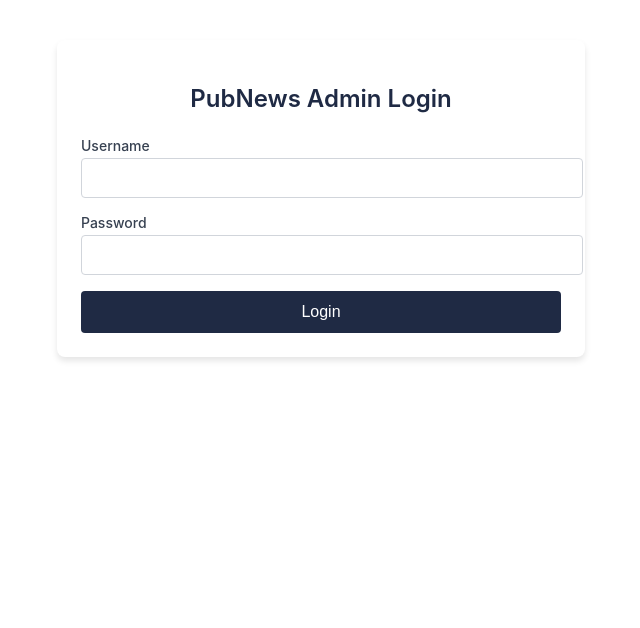
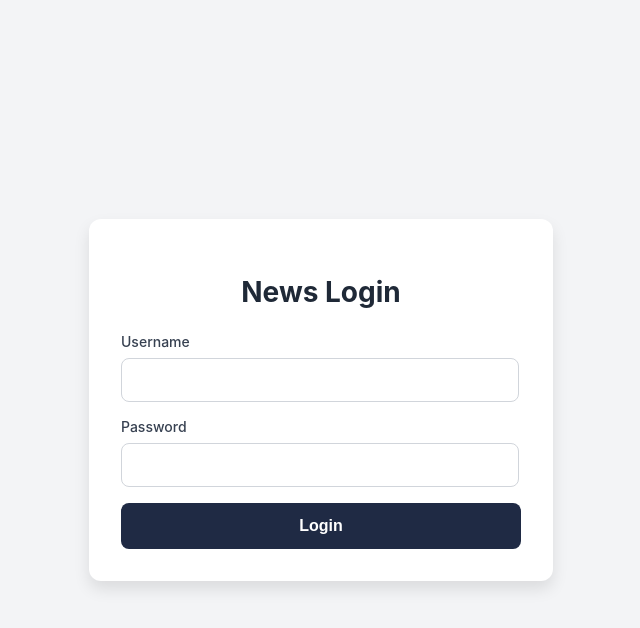
Before and after one commit to prameshk7/NewsApp, a React (Create React App) app in the folder newsfront/: page /login in a window 1280 px wide. Shown: the top 628 px of the page, without its empty margins (319-959 px from the left). Built offline with nearby package versions, Linux system fonts and the light colour scheme.

Commit message:
Implemented tinymce as text editor

```diff
--- a/newsfront/package.json
+++ b/newsfront/package.json
@@ -7,6 +7,7 @@
     "@testing-library/jest-dom": "^6.6.3",
     "@testing-library/react": "^16.3.0",
     "@testing-library/user-event": "^13.5.0",
+    "@tinymce/tinymce-react": "^6.2.1",
     "axios": "^1.10.0",
     "react": "^19.1.0",
     "react-dom": "^19.1.0",
--- a/newsfront/src/App.js
+++ b/newsfront/src/App.js
@@ -3,6 +3,7 @@ import { BrowserRouter as Router, Routes, Route, Navigate, useNavigate } from 'r
 import Login from './components/login';
 import PubNewsDashboard from './components/pubNewsDashboard';
 import axios from 'axios';
+import { Editor } from '@tinymce/tinymce-react';
 
 const AppContent = () => {
   const [user, setUser] = useState(null);
@@ -40,6 +41,8 @@ const AppContent = () => {
       )}
       <Route path="*" element={!user ? <Navigate to="/login" replace /> : <Navigate to="/dashboard/news" replace />} />
     </Routes>
+
+
   );
 };
 
--- a/newsfront/src/components/adverts.jsx
+++ b/newsfront/src/components/adverts.jsx
@@ -13,7 +13,10 @@ function Advert({ user }) {
     setLoading(true);
     axios.get('http://localhost:8000/api/v1/adverts/', {
       headers: { Authorization: `Token ${user.token}` }
-    }).then(response => setAdverts(response.data))
+    }).then(response => {
+      console.log('Advert data on fetch:', response.data); // Debug: Check media array on every fetch
+      setAdverts(response.data);
+    })
       .catch(err => setError('Failed to fetch adverts.'))
       .finally(() => setLoading(false));
   }, [user.token]);
@@ -83,6 +86,24 @@ function Advert({ user }) {
     }
   };
 
+  // Function to determine media type and return appropriate tag
+  const renderMedia = (filePath) => {
+    const extension = filePath.split('.').pop().toLowerCase();
+    const src = `http://localhost:8000${filePath}`;
+
+    if (['jpg', 'jpeg', 'png', 'gif'].includes(extension)) {
+      return <img src={src} alt="Advert media" style={{ width: '50px', marginLeft: '10px' }} />;
+    } else if (['mp4', 'webm', 'ogg'].includes(extension)) {
+      return (
+        <video controls style={{ width: '50px', marginLeft: '10px' }}>
+          <source src={src} type={`video/${extension}`} />
+          Your browser does not support the video tag.
+        </video>
+      );
+    }
+    return null; // Unsupported type
+  };
+
   return (
     <div style={{ padding: '24px', backgroundColor: '#F9FAFB', minHeight: 'calc(100vh - 64px)' }}>
       <h2 style={{ fontSize: '24px', fontWeight: '600', color: '#1F2A44', marginBottom: '24px' }}>Advert Management</h2>
@@ -135,7 +156,7 @@ function Advert({ user }) {
             {adverts.map(advert => (
               <li key={advert.id} style={{ padding: '8px', marginBottom: '8px', backgroundColor: '#F9FAFB', borderRadius: '4px', display: 'flex', justifyContent: 'space-between', alignItems: 'center' }}>
                 <div>
-                  {advert.ad_name} {advert.media && advert.media.length > 0 && advert.media[0].file && <img src={`/media/${advert.media[0].file}`} alt={advert.ad_name} style={{ width: '50px', marginLeft: '10px' }} />}
+                  {advert.ad_name} {advert.media && advert.media.length > 0 && renderMedia(advert.media[0].file)}
                 </div>
                 <div>
                   <button onClick={() => handleEdit(advert)} style={{ color: '#2563EB', border: 'none', background: 'none', cursor: 'pointer', marginRight: '10px' }}>Edit</button>
--- a/newsfront/src/components/login.jsx
+++ b/newsfront/src/components/login.jsx
@@ -13,25 +13,20 @@ function Login({ setUser, navigate }) {
       return;
     }
     setLoading(true);
-    setError(''); // Clear previous errors
+    setError('');
     try {
-      console.log('Sending login request with:', credentials); // Debug log
       const response = await axios.post('http://localhost:8000/api/v1/login/', credentials, {
         headers: { 'Content-Type': 'application/json' },
       });
-      console.log('Received response:', response.data); // Debug log
       const { token, message } = response.data;
       if (!token || message !== 'Login successful') {
         throw new Error('Invalid login response: token or message missing/incorrect');
       }
-      console.log('Login successful, setting user and token'); // Debug log
       localStorage.setItem('token', token);
       localStorage.setItem('username', credentials.username);
       setUser({ username: credentials.username, token });
-      console.log('Navigating to /dashboard/news'); // Debug log
-      navigate('/dashboard/news'); // Use navigate instead of window.location.href
+      navigate('/dashboard/news');
     } catch (err) {
-      console.error('Login error details:', err.response?.data || err.message); // Detailed error log
       const errorMsg = err.response?.data?.error || err.response?.data?.message || 'Login failed. Please check your credentials.';
       setError(errorMsg);
     } finally {
@@ -41,27 +36,33 @@ function Login({ setUser, navigate }) {
 
   return (
     <div style={{
-      maxWidth: '480px',
-      margin: '40px auto',
-      padding: '24px',
+      display: 'flex',
+      justifyContent: 'center',
+      alignItems: 'center',
+      height: '100vh',
+      backgroundColor: '#F3F4F6',
+    }}>
+      <div style={{
+        width: '100%',
+        maxWidth: '400px',
+        padding: '32px',
         backgroundColor: '#FFFFFF',
-      boxShadow: '0 4px 6px rgba(0, 0, 0, 0.1)',
-      borderRadius: '8px',
-      position: 'relative',
+        boxShadow: '0 8px 16px rgba(0, 0, 0, 0.1)',
+        borderRadius: '12px',
       }}>
         <h2 style={{
-        fontSize: '24px',
-        fontWeight: '600',
-        color: '#1F2A44',
+          fontSize: '28px',
+          fontWeight: '700',
+          color: '#1F2937',
           marginBottom: '24px',
-        textAlign: 'center'
-      }}>PubNews Admin Login</h2>
+          textAlign: 'center',
+        }}>News Login</h2>
         {error && (
           <div style={{
             backgroundColor: '#FEE2E2',
             color: '#DC2626',
-          padding: '8px 16px',
-          borderRadius: '4px',
+            padding: '12px',
+            borderRadius: '8px',
             marginBottom: '16px',
             textAlign: 'center',
             fontSize: '14px',
@@ -75,20 +76,20 @@ function Login({ setUser, navigate }) {
               fontSize: '14px',
               fontWeight: '500',
               color: '#374151',
-            marginBottom: '4px',
-            display: 'block'
+              marginBottom: '8px',
+              display: 'block',
             }}>Username</label>
             <input
               type="text"
               value={credentials.username}
               onChange={(e) => setCredentials({ ...credentials, username: e.target.value })}
               style={{
-              width: '100%',
-              padding: '10px',
+                width: '93%',
+                padding: '12px',
                 border: '1px solid #D1D5DB',
-              borderRadius: '4px',
+                borderRadius: '8px',
                 fontSize: '16px',
-              color: '#1F2A44',
+                color: '#1F2937',
                 transition: 'border-color 0.3s ease',
               }}
               onFocus={(e) => (e.target.style.borderColor = '#4B5563')}
@@ -102,20 +103,20 @@ function Login({ setUser, navigate }) {
               fontSize: '14px',
               fontWeight: '500',
               color: '#374151',
-            marginBottom: '4px',
-            display: 'block'
+              marginBottom: '8px',
+              display: 'block',
             }}>Password</label>
             <input
               type="password"
               value={credentials.password}
               onChange={(e) => setCredentials({ ...credentials, password: e.target.value })}
               style={{
-              width: '100%',
-              padding: '10px',
+                width: '93%',
+                padding: '12px',
                 border: '1px solid #D1D5DB',
-              borderRadius: '4px',
+                borderRadius: '8px',
                 fontSize: '16px',
-              color: '#1F2A44',
+                color: '#1F2937',
                 transition: 'border-color 0.3s ease',
               }}
               onFocus={(e) => (e.target.style.borderColor = '#4B5563')}
@@ -127,24 +128,22 @@ function Login({ setUser, navigate }) {
           <button
             type="submit"
             style={{
-            padding: '12px',
+              padding: '14px',
               backgroundColor: '#1F2A44',
               color: '#FFFFFF',
               border: 'none',
-            borderRadius: '4px',
+              borderRadius: '8px',
               cursor: loading ? 'not-allowed' : 'pointer',
               fontSize: '16px',
-            fontWeight: '500',
-            transition: 'background-color 0.3s ease, transform 0.2s ease',
+              fontWeight: '600',
             }}
             disabled={loading}
-          onMouseOver={(e) => !loading && (e.target.style.backgroundColor = '#2C3B2A', e.target.style.transform = 'scale(1.02)')}
-          onMouseOut={(e) => !loading && (e.target.style.backgroundColor = '#1F2A44', e.target.style.transform = 'scale(1)')}
           >
             {loading ? 'Logging in...' : 'Login'}
           </button>
         </form>
       </div>
+    </div>
   );
 }
 
--- a/newsfront/src/components/user.jsx
+++ b/newsfront/src/components/user.jsx
@@ -174,7 +174,7 @@ function User({ user }) {
             disabled={loading || !isEditing}
           />
           {profile.profile_image && typeof profile.profile_image === 'string' && (
-            <img src={`/media/${profile.profile_image}`} alt="Profile" style={{ width: '100px', marginTop: '8px' }} />
+            <img src={`http://localhost:8000${profile.profile_image}`} alt="Profile" style={{ width: '100px', marginTop: '8px' }} />
           )}
         </div>
         {isEditing ? (
```
Also changed, not shown: newsfront/src/components/blog.jsx (+16 -7 lines), newsfront/src/components/news.jsx (+18 -9 lines), 2 other files (tests, documents, lock files or other folders). Lines whose indentation alone changed are shown as unchanged.
